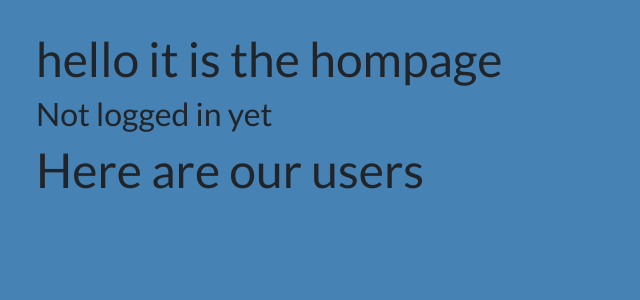
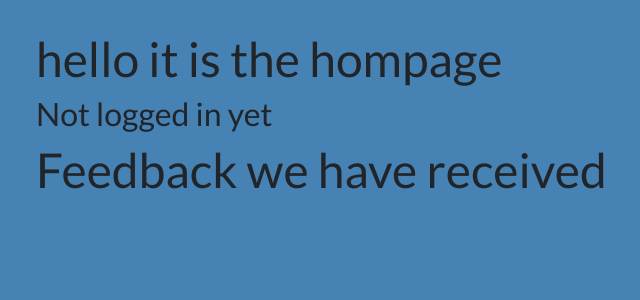
Before and after one commit to ItsTheRealVictor/SB_feedback, a Flask app: page / in a window 1280 px wide. Shown: the part 71-371 px from the top of the page, without its empty margins (49-689 px from the left). Run offline with Flask 2, Linux system fonts and the light colour scheme; data that the repository does not hold is empty; some libraries are stand-ins or nearby versions.

Commit message:
homepage now shows all feedback, user can only edit/delete feedback theyve posted

```diff
--- a/app.py
+++ b/app.py
@@ -23,8 +23,8 @@ app.app_context().push()
 
 @app.route('/')
 def home():
-    users = User.query.all()
-    return render_template('home.html', users=users)
+    all_feedback = Feedback.query.all()
+    return render_template('home.html', all_feedback=all_feedback)
 
 @app.route('/register', methods=['GET', 'POST'])
 def register():
--- a/templates/home.html
+++ b/templates/home.html
@@ -16,10 +16,12 @@
                 </form>
             {% endif %}
 
-            <h1>Here are our users</h1>
+            <h1>Feedback we have received</h1>
             <ul>
-                {% for user in users %}
-                    <li>{{user}}</li>
+                {% for feedback in all_feedback %}
+                {% include '/includes/cards/_feedbackCard.html'   %}
+
+
                 {% endfor %}
             </ul>
         {% endblock %}
```
